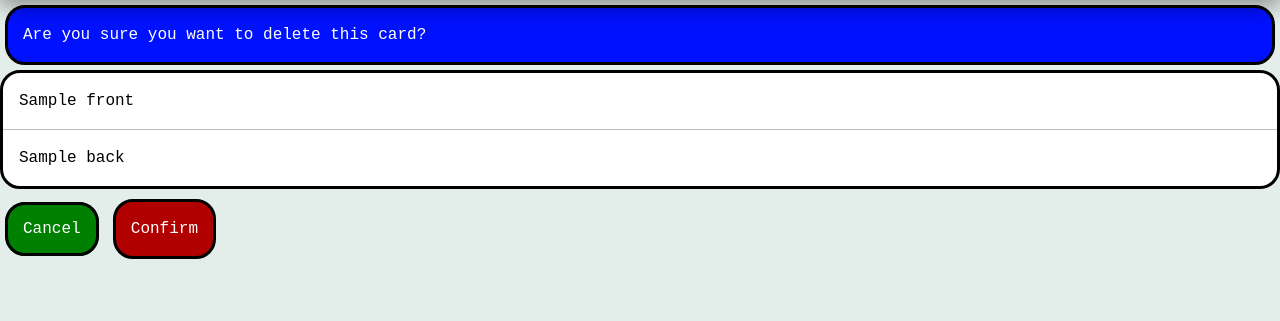
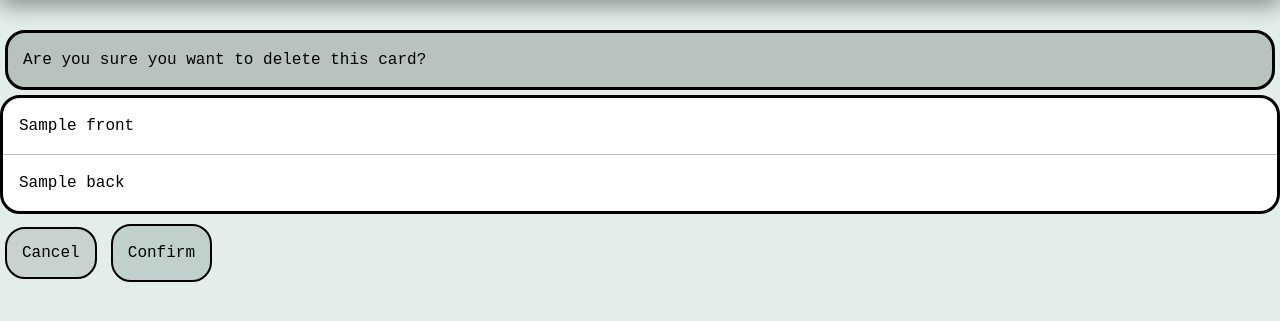
Before and after one commit to W2YUCR/CS180-Project, a Django app: template decks/templates/decks/card_confirm_delete.html in a window 1280 px wide. Shown: the part 104-425 px from the top of the page. Run offline with Django 5.2, Linux system fonts and the light colour scheme; the template is opened without the code that fills it: most values are stand-ins (such as "Sample title", 1, 10 or a date in 2020).

Commit message:
Fixed the card confirm delete page.

```diff
--- a/core/static/core/card_confirm_delete.css
+++ b/core/static/core/card_confirm_delete.css
@@ -22,8 +22,8 @@
 }
 
 .delete-question p {
-    background-color: #0011ff;
-    color: white;
+    background-color: #B8C3BD;
+    color: black;
     border: 3px solid black;
     border-radius: 20px;
     padding: 15px;
--- a/decks/templates/decks/card_confirm_delete.html
+++ b/decks/templates/decks/card_confirm_delete.html
@@ -2,12 +2,12 @@
 {% load static %}
 {% block content %}
   <link rel="stylesheet" href="{% static 'core/card_confirm_delete.css' %}">
-    <form method="post" class="delete-question">
+    <form method="post" class="delete-question" style="margin-top: 30px;">
         {% csrf_token %}
         <p>Are you sure you want to delete this card?</p>
         {% include "decks/_card_preview.html" %}
         {{ form }}
-        <a href="{{ card.get_absolute_url }}" class="btn-btn-primary">Cancel</a>
-        <input type="submit" value="Confirm" class="btn-btn-danger">
+        <a href="{{ card.get_absolute_url }}" class="btn-btn-primary" style="color: black; background-color: #c8d2cf; border: 2px solid black;">Cancel</a>
+        <input type="submit" value="Confirm" class="btn-btn-danger" style="color: black; background-color: #BFD0CD; border: 2px solid black;">
     </form>
 {% endblock content %}
```
